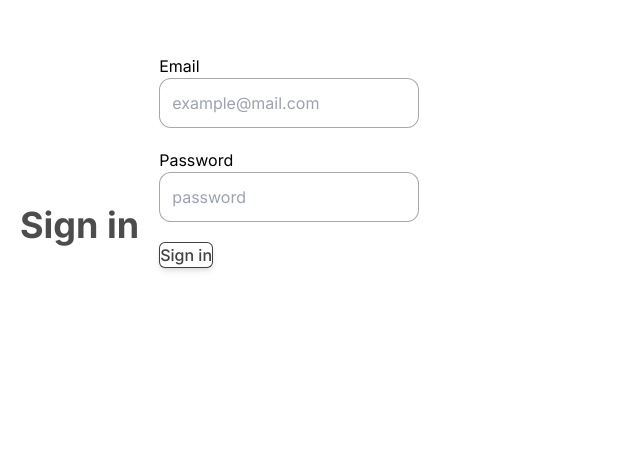
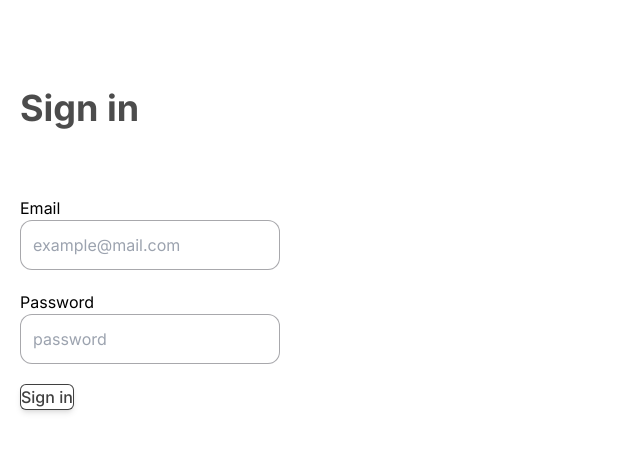
Before and after one commit to mmesomasaint/Leekstra, a Next.js app: page /auth/login in a window 1280 px wide. Shown: the part 239-690 px from the top of the page, without its empty margins (0-640 px from the left). Built offline with nearby package versions, Linux system fonts and the light colour scheme; no server answers.

Commit message:
Fix: Adust

```diff
--- a/app/auth/login/page.tsx
+++ b/app/auth/login/page.tsx
@@ -23,7 +23,7 @@ function Page() {
   }
   return (
     <div className='min-h-screen w-full flex justify-stretch items-center gap-0 bg-white'>
-      <>
+      <div className='flex flex-col gap-5'>
       <h1 className='mt-44 mb-12 text-4xl font-bold text-black/70 ml-5'>
         Sign in
       </h1>
@@ -57,7 +57,7 @@ function Page() {
         </label>
         <Button type='submit'>Sign in</Button>
       </form>
-      </>
+      </div>
       <div className='grow h-full scale-125 rotate-45 origin-top-left overflow-hidden'>
         <div
           className={`h-full -scale-125 -rotate-45 w-full bg-[url(/imgs/login-art.jpg)] bg-no-repeat bg-cover bg-center`}
```
